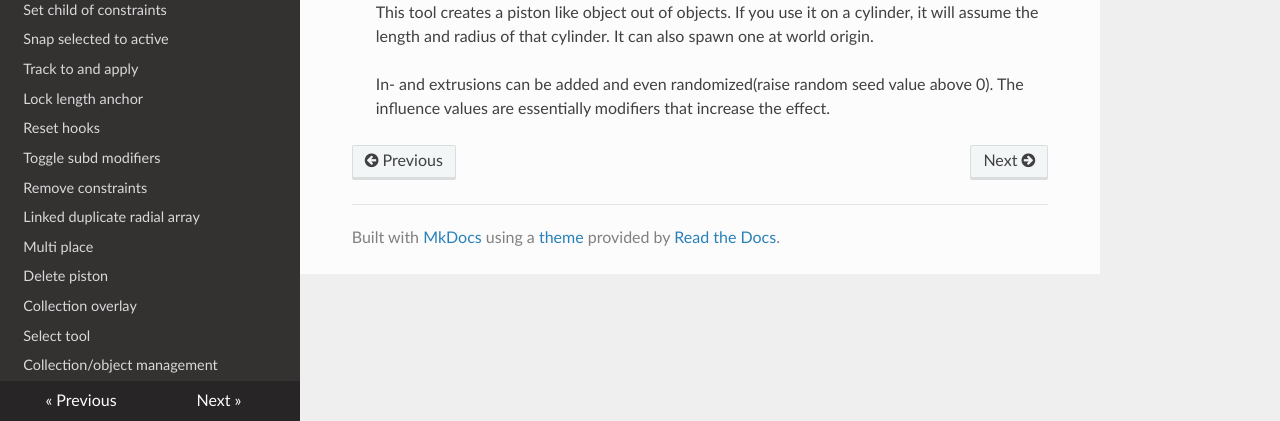
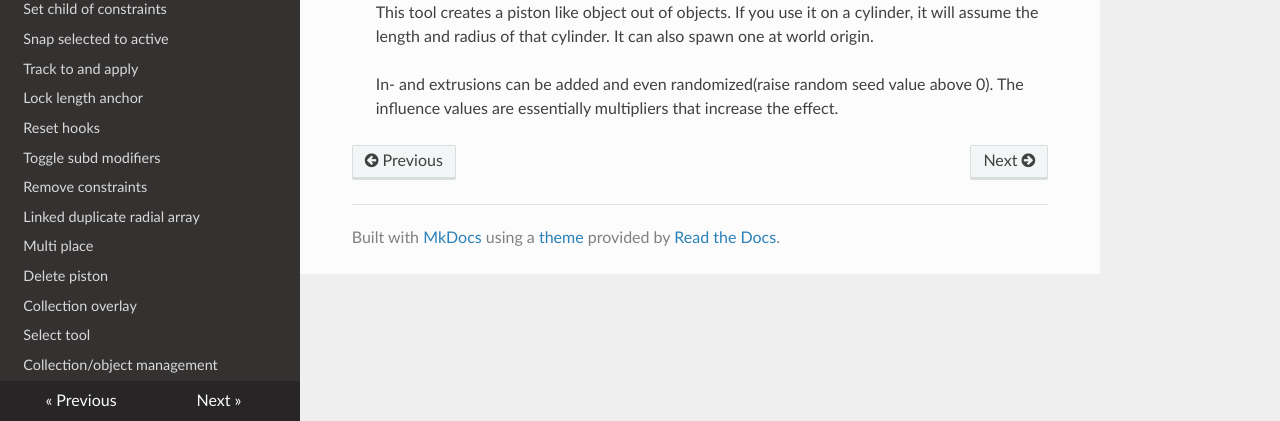
Before and after one commit to ZenderB3D/pp_docs, an MkDocs documentation site: the page built from docs/Create/createapiston.md, in a window 1280 px wide, cut to the strip 479-900 px from the top of the page. Built offline with MkDocs 1.6.1, drawn with Linux system fonts in a browser that asks for light colours; nearby versions of some CDN libraries; some of the changed text lies outside the part shown.

```diff
--- a/docs/Create/createapiston.md
+++ b/docs/Create/createapiston.md
@@ -4,4 +4,4 @@
 
 >This tool creates a piston like object out of objects. If you use it on a cylinder, it will assume the length and radius of that cylinder. It can also spawn one at world origin.
 
->In- and extrusions can be added and even randomized(raise random seed value above 0). The influence values are essentially modifiers that increase the effect.
+>In- and extrusions can be added and even randomized(raise random seed value above 0). The influence values are essentially multipliers that increase the effect.
--- a/mkdocs.yml
+++ b/mkdocs.yml
@@ -15,6 +15,7 @@ nav:
         - Adding your own parts/templates: Create/addparts.md
         - Create a piston: Create/createapiston.md
     - Features:
+        - Piston snap tool: Features/pistonsnaptool.md
         - Set child of constraints: Features/addchildof.md
         - Snap selected to active: Features/snapseltoactive.md
         - Track to and apply: Features/tracktoandapply.md
```
Also changed, not shown: docs/Features/pistonsnaptool.md (added, +6 -0 lines).
